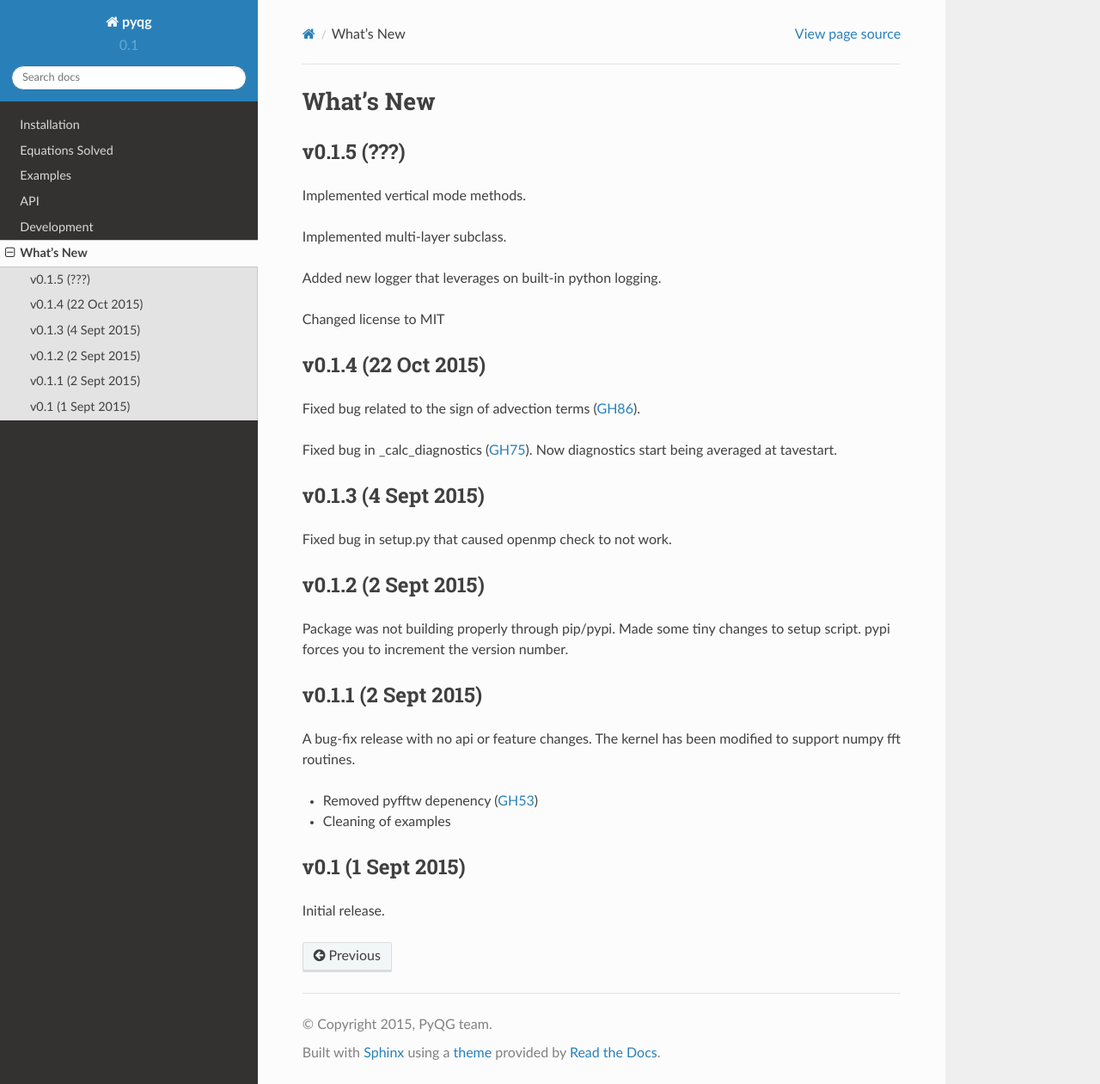
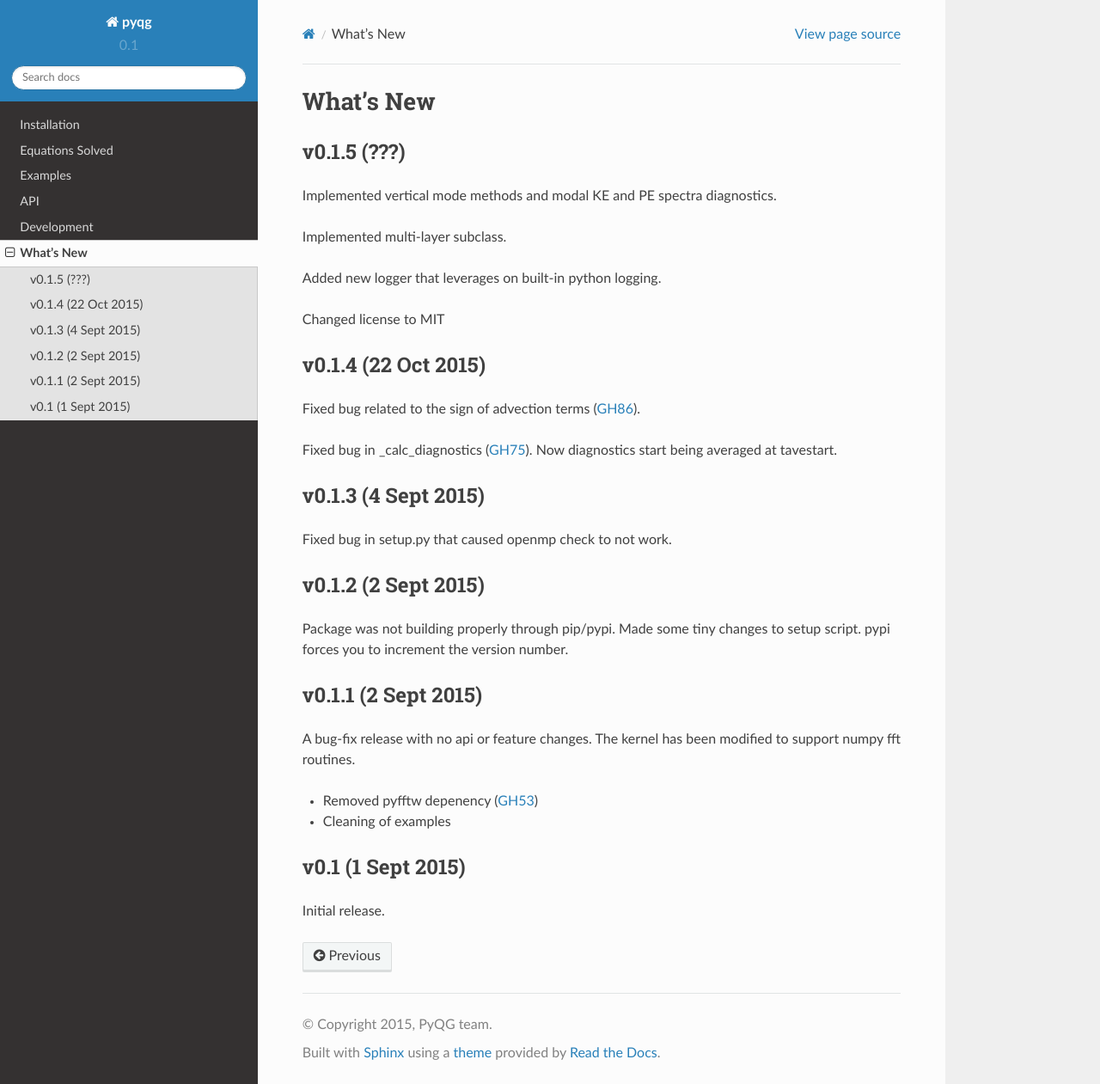
Before and after one commit to pyqg/pyqg, a Sphinx documentation site: the page built from docs/whats-new.rst, in a window 1280 px wide and 1261 px high. Shown: the whole window at 86% size. Built offline with Sphinx 7.4.7 and the Read the Docs theme 2.0.0, drawn with Linux system fonts in a browser that asks for light colours.

Commit message:
Updates whatsnew

```diff
--- a/docs/whats-new.rst
+++ b/docs/whats-new.rst
@@ -4,7 +4,7 @@ What's New
 v0.1.5 (???)
 ------------
 
-Implemented vertical mode methods.
+Implemented vertical mode methods and modal KE and PE spectra diagnostics.
 
 Implemented multi-layer subclass.
 
```
